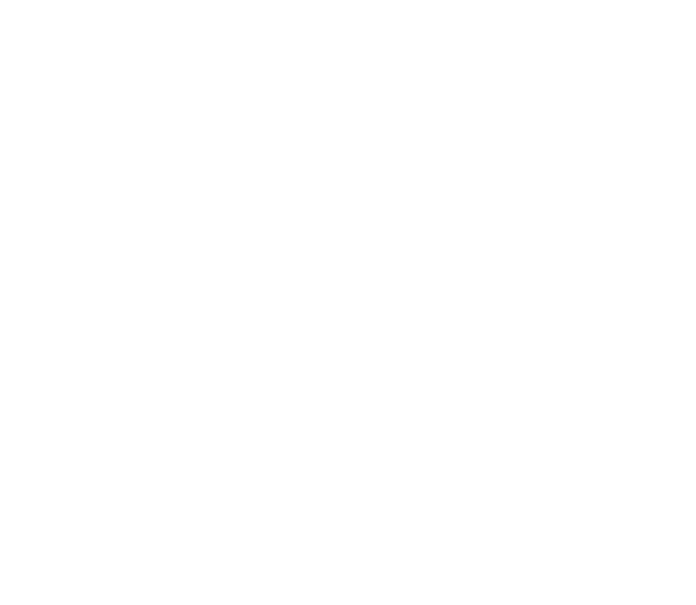
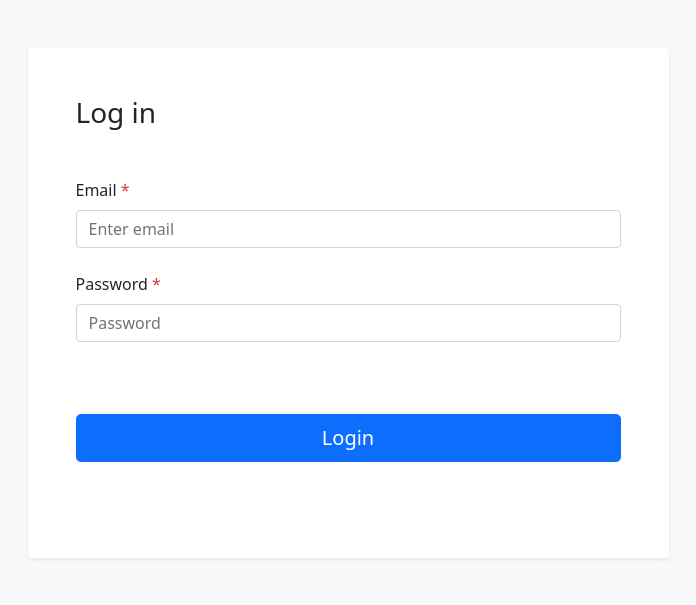
Before and after one commit to seozudamin/midterms, a PHP site: page / in a window 1280 px wide. Before the commit the part shown is empty. Shown: the top 605 px of the page, without its empty margins (292-988 px from the left). Run offline with PHP 8.4, Linux system fonts and the light colour scheme.

Commit message:
Login Form Created

```diff
--- a/footer.php
+++ b/footer.php
@@ -1,4 +1,6 @@
 <footer>
+<script src="https://cdn.jsdelivr.net/npm/@popperjs/core@2.9.2/dist/umd/popper.min.js" integrity="sha384-IQsoLXl5PILFhosVNubq5LC7Qb9DXgDA9i+tQ8Zj3iwWAwPtgFTxbJ8NT4GN1R8p" crossorigin="anonymous"></script>
+<script src="https://cdn.jsdelivr.net/npm/bootstrap@5.0.2/dist/js/bootstrap.min.js" integrity="sha384-cVKIPhGWiC2Al4u+LWgxfKTRIcfu0JTxR+EQDz/bgldoEyl4H0zUF0QKbrJ0EcQF" crossorigin="anonymous"></script>
 </footer>
 </body>
 
--- a/header.php
+++ b/header.php
@@ -1,8 +1,12 @@
 <!DOCTYPE html>
 <html lang="en">
+
 <head>
     <meta charset="UTF-8">
     <meta name="viewport" content="width=device-width, initial-scale=1.0">
     <title><?php echo isset($pageTitle) ? $pageTitle : 'Default Title'; ?></title>
+    <link href="https://cdn.jsdelivr.net/npm/bootstrap@5.0.2/dist/css/bootstrap.min.css" rel="stylesheet"
+        integrity="sha384-EVSTQN3/azprG1Anm3QDgpJLIm9Nao0Yz1ztcQTwFspd3yD65VohhpuuCOmLASjC" crossorigin="anonymous">
 </head>
+
 <body>
--- a/index.php
+++ b/index.php
@@ -0,0 +1,44 @@
+<?php
+$pageTitle = 'Home';
+include('header.php');
+?>
+
+<!--Login Form-->
+
+<div class="bg-light py-3 py-md-5">
+    <div class="container">
+        <div class="row justify-content-md-center">
+            <div class="col-12 col-md-11 col-lg-8 col-xl-7 col-xxl-6">
+                <div class="bg-white p-4 p-md-5 rounded shadow-sm">
+                    <div class="row">
+                        <div class="col-12">
+                            <div class="mb-5">
+                                <h3>Log in</h3>
+                            </div>
+                        </div>
+                    </div>
+                    <form action="#!">
+                        <div class="row gy-3 gy-md-4 mb-5 overflow-hidden">
+                            <div class="col-12">
+                                <label for="email" class="form-label">Email <span class="text-danger">*</span></label>
+                                <input type="email" class="form-control" name="email" id="email"
+                                    placeholder="Enter email" required>
+                            </div>
+                            <div class="col-12 mb-5">
+                                <label for="password" class="form-label">Password <span
+                                        class="text-danger">*</span></label>
+                                <input type="password" class="form-control" name="password" id="password" value=""
+                                    placeholder="Password" required>
+                            </div>
+                            <div class="col-12">
+                                <div class="d-grid">
+                                    <button class="btn btn-lg btn-primary" type="submit" name="LoginBtn">Login</button>
+                                </div>
+                            </div>
+                        </div>
+                    </form>
+                </div>
+            </div>
+        </div>
+    </div>
+</div>
```
